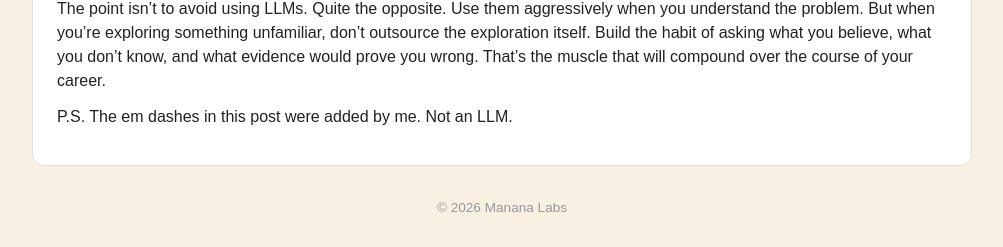
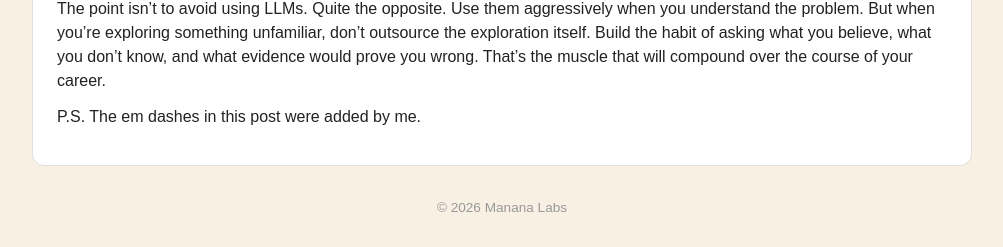
Before and after one commit to manana-labs/manana-labs.github.io, a Jekyll site: the page built from _posts/2026-09-20-a-note-on-the-use-of-llms-for-exploratory-tasks.md, in a window 1280 px wide and 900 px high, scrolled down 1574 px. Shown: the part 650-897 px from the top of the window, without its empty margins (138-1141 px from the left). Built offline with Jekyll 4.4.1, drawn with Linux system fonts in a browser that asks for light colours.

Commit message:
Simplify PS note on em dashes
Co-Authored-By: Claude Sonnet 5 <noreply@anthropic.com>

```diff
--- a/_posts/2026-09-20-a-note-on-the-use-of-llms-for-exploratory-tasks.md
+++ b/_posts/2026-09-20-a-note-on-the-use-of-llms-for-exploratory-tasks.md
@@ -58,4 +58,4 @@ Please invest in this muscle; LLMs can't substitute for it. I don't want to be i
 
 The point isn't to avoid using LLMs. Quite the opposite. Use them aggressively when you understand the problem. But when you're exploring something unfamiliar, don't outsource the exploration itself. Build the habit of asking what you believe, what you don't know, and what evidence would prove you wrong. That's the muscle that will compound over the course of your career.
 
-P.S. The em dashes in this post were added by me. Not an LLM.
+P.S. The em dashes in this post were added by me.
```
